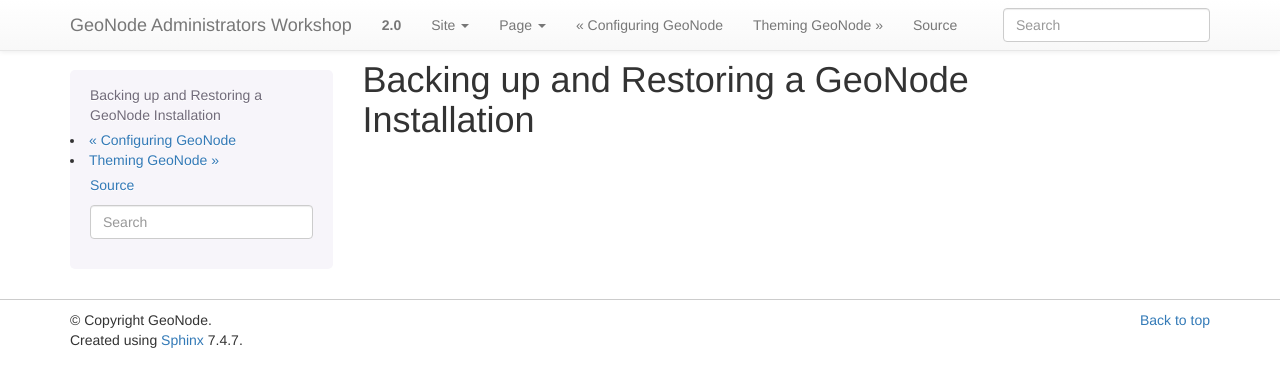
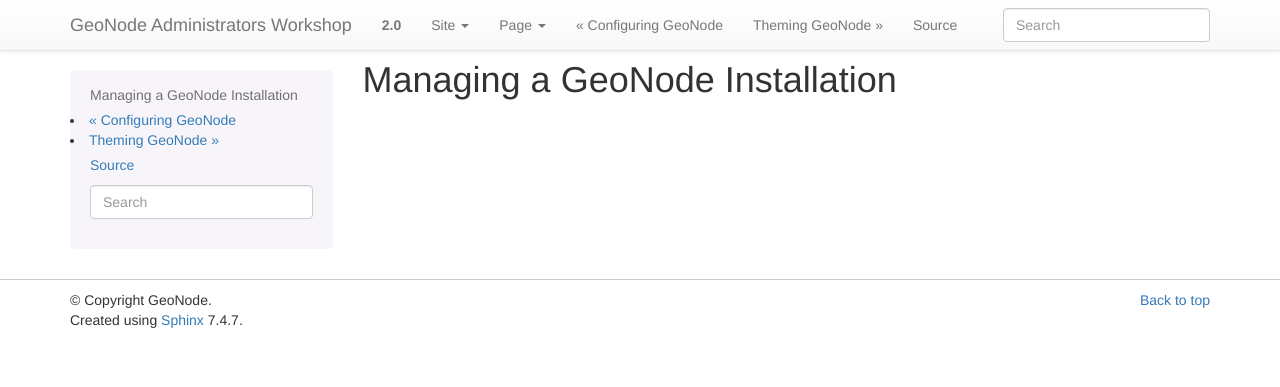
Before and after one commit to lucacasagrande/geonode-workshops, a Sphinx documentation site: the page built from admin/doc/manage/index.rst, in a window 1280 px wide. Shown: the top 387 px of the page. Built offline with Sphinx 7.4.7, drawn with Linux system fonts in a browser that asks for light colours.

Commit message:
more work on admin workshop

```diff
--- a/admin/doc/manage/index.rst
+++ b/admin/doc/manage/index.rst
@@ -1,4 +1,4 @@
-.. _backup:
+.. _manage:
 
-Backing up and Restoring a GeoNode Installation
-===============================================
+Managing a GeoNode Installation
+===============================
```
Also changed, not shown: admin/doc/index.rst (+4 -4 lines).
